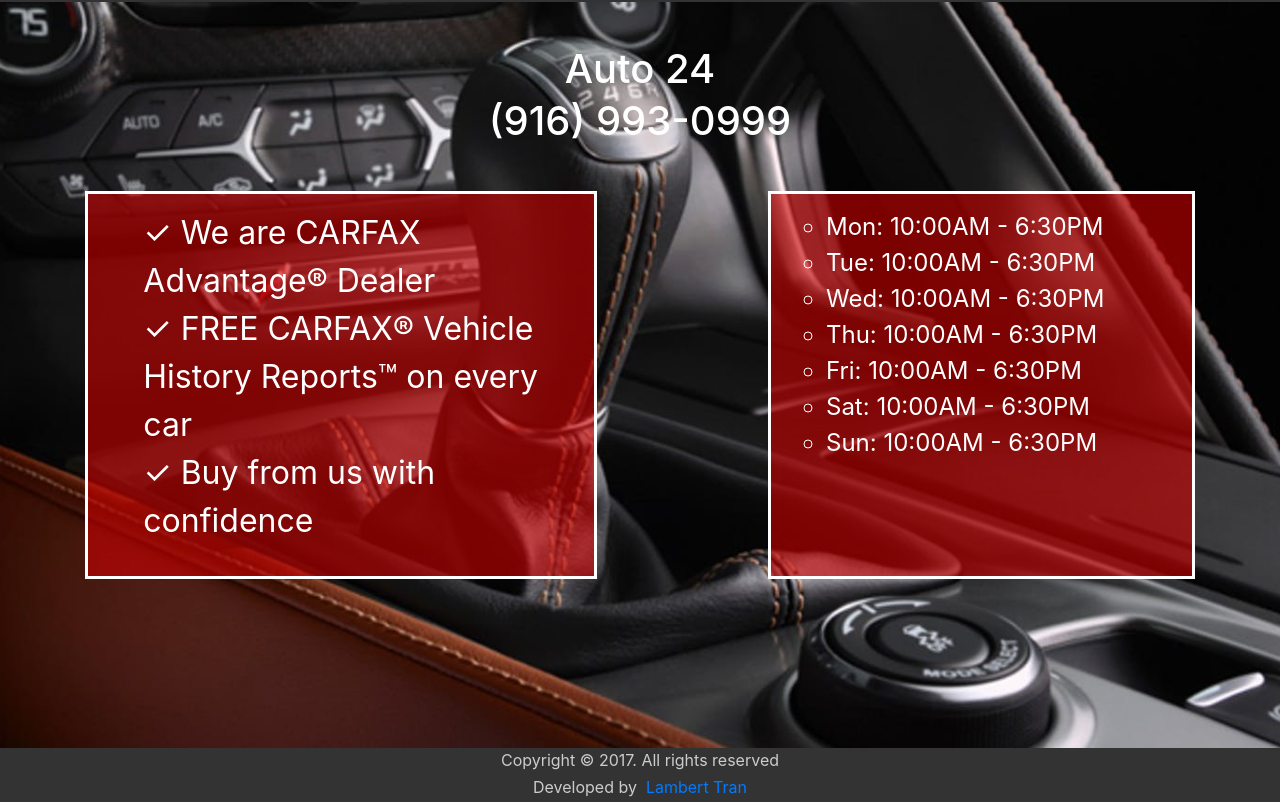
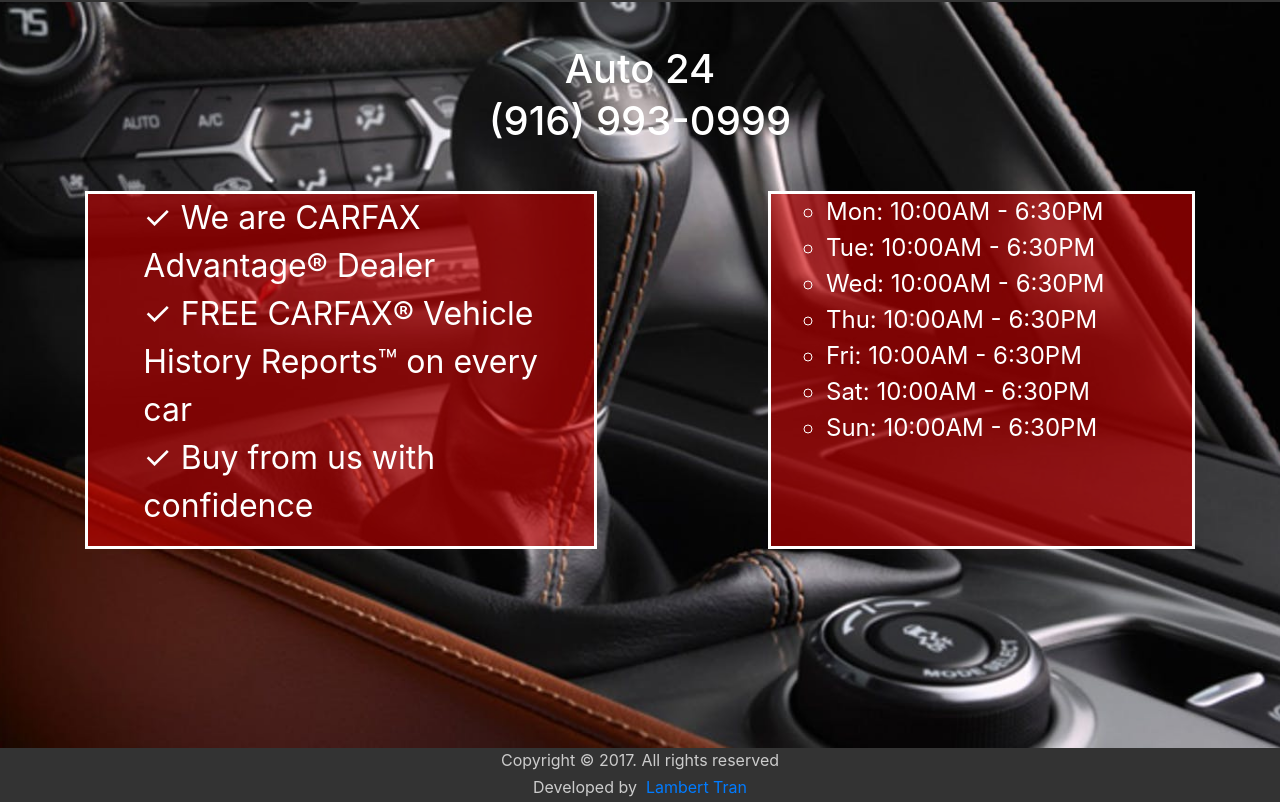
Before and after one commit to LambertTran/car-dealer-website, a React app: page / in a window 1280 px wide. Shown: the part 1179-1981 px from the top of the page. Built offline with nearby package versions, Linux system fonts and the light colour scheme.

Commit message:
re-style homepage

```diff
--- a/public/sass/homepage.scss
+++ b/public/sass/homepage.scss
@@ -183,9 +183,7 @@ nav{
   background-color:$dealer-detail;
   color: white;
   margin: 10px 0;
-  min-height:200px;
   border-style: solid;
-  padding: 15px;
   ul{
     list-style:none;
     li{
```
Also changed, not shown: public/css/index.css, 1 other file.
